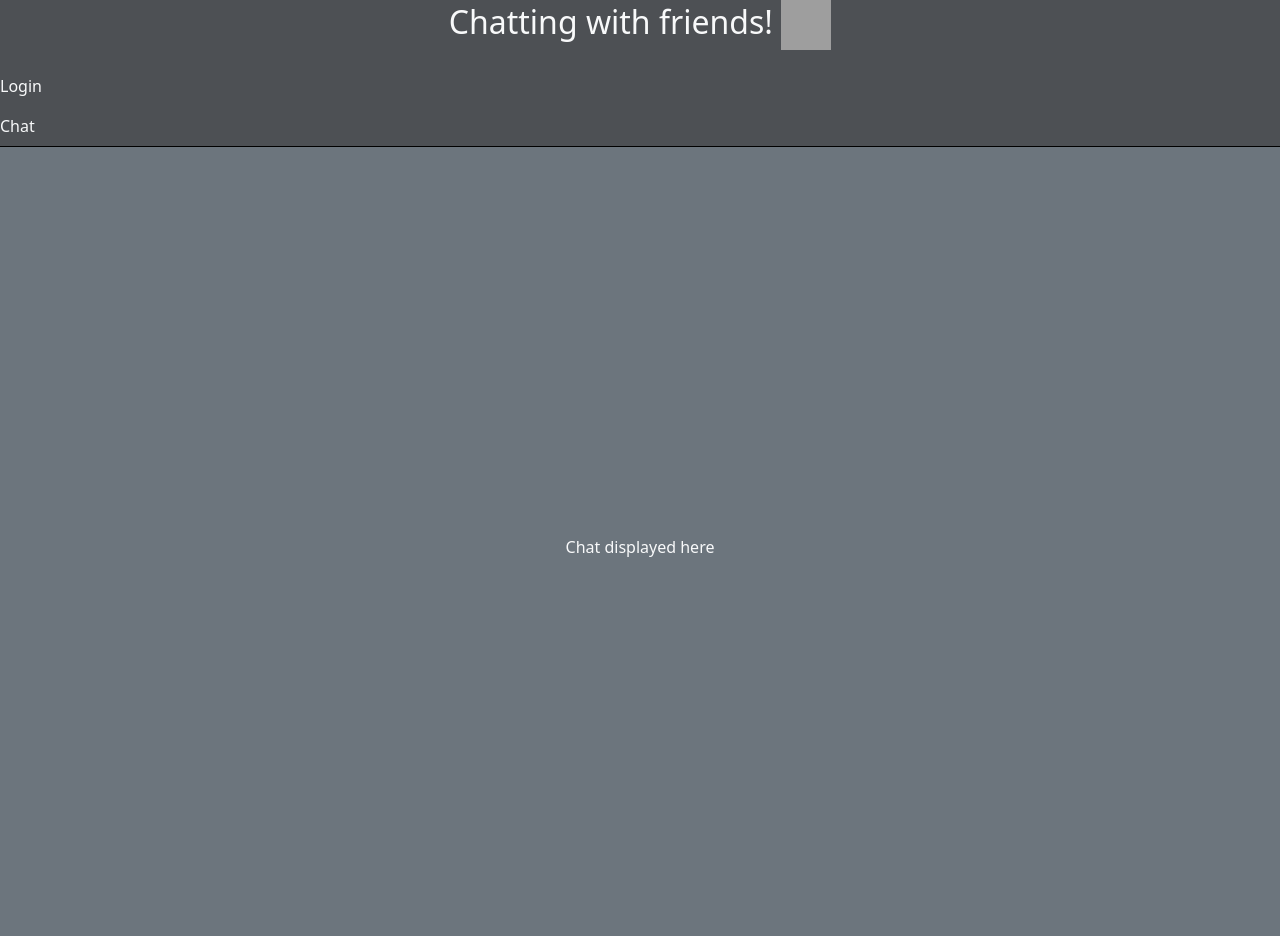
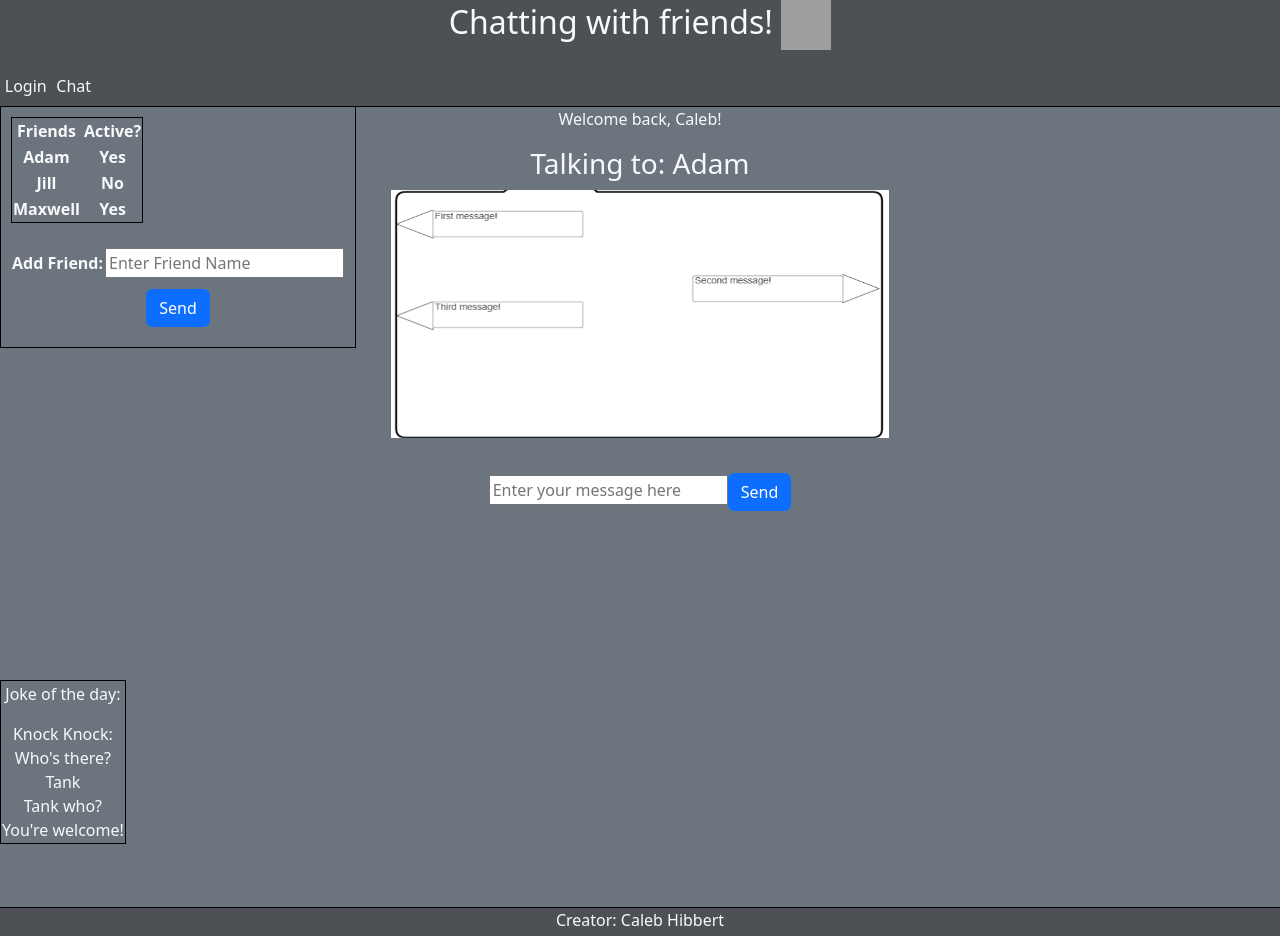
Before and after one commit to caleb-hibbert/Startup, a React (Vite) app: page /chat in a window 1280 px wide. Shown: the top 936 px of the page. Built offline with nearby package versions, Linux system fonts and the light colour scheme; grey boxes are pictures that could not be loaded.

Commit message:
mostly finished

```diff
--- a/chat.html
+++ /dev/null
@@ -1,72 +0,0 @@
-<!DOCTYPE html>
-<html lang="en">
-    <head>
-        <title>Chatting With Friends!</title>
-        <link rel="stylesheet" href="chatstyles.css" />
-        <link rel="icon" href="https://upload.wikimedia.org/wikipedia/commons/d/d1/Bubbles-alt-icon.png"/>
-        <meta name="viewport" content="width=device-width,initial-scale=1" />
-        <link href="https://cdn.jsdelivr.net/npm/bootstrap@5.2.3/dist/css/bootstrap.min.css" rel="stylesheet" integrity="sha384-rbsA2VBKQhggwzxH7pPCaAqO46MgnOM80zW1RWuH61DGLwZJEdK2Kadq2F9CUG65" crossorigin="anonymous">
-    </head>
-
-    <body>
-        <header>
-            <h2>Chatting With Friends!  <img src="https://upload.wikimedia.org/wikipedia/commons/d/d1/Bubbles-alt-icon.png" style="width:50px;height:50px;"></h2>
-        </header>
-
-        <main>
-            <p>Welcome back, Caleb!</p>
-            <h3> Talking to: Adam</h3>
-
-            <div id="friendlistplusbox">
-                <table id="friendlist">
-                <tr>
-                    <th>Friends</th>
-                    <th></th>
-                    <th>Active?</th>
-                </tr>
-                <tr><th>Adam</th> <th></th><th>Yes</th></tr>
-                <tr><th>Jill</th> <th></th><th>No</th></tr>
-                <tr><th>Maxwell</th> <th></th><th>Yes</th></tr>
-
-                </table>
-                <br>
-                <form>
-                    <tr><th>Add Friend: </th><th><input type="text" id="friendname" name="friendname" placeholder="Enter Friend Name"></th></tr>
-                    <button type="submit" class="btn btn-primary">Send</button>
-                </form>
-            </div>
-            <div>
-                <img id="chatbox" src="Chat window example.png" style="width:500px;height:250px;">
-            </div>
-            <br>
-            <form id="messageboxandsend">
-                <input type="text" id="message" name="message" placeholder="Enter your message here">
-                <button type="submit" class="btn btn-primary">Send</button>
-            </form>
-
-            <list id="jokebox">
-                <p>Joke of the day:</p>
-                <li">Knock Knock:</li>
-                <li>Who's there?</li>
-                <li>Tank</li>
-                <li>Tank who?</li>
-                <li>You're welcome!</li>
-            </list>
-            <nav id="returntologinpage">
-                <form method="get" action="index.html">
-                    <label for="returntologinpage:">Return to login page?</label>
-                    <button type="submit" class="btn btn-primary">Log out</button>
-                </form>
-            </nav>
-
-        </main>
-        <footer>
-            <span>Creator: Caleb Hibbert</span> <br>
-            <nav>
-                <a class="link" href="https://github.com/caleb-hibbert/Startup">Github</a>
-            </nav>
-        </footer>
-        <script src="https://cdn.jsdelivr.net/npm/@popperjs/core@2.11.6/dist/umd/popper.min.js" integrity="sha384-oBqDVmMz9ATKxIep9tiCxS/Z9fNfEXiDAYTujMAeBAsjFuCZSmKbSSUnQlmh/jp3" crossorigin="anonymous"></script>
-        <script src="https://cdn.jsdelivr.net/npm/bootstrap@5.2.3/dist/js/bootstrap.min.js" integrity="sha384-cuYeSxntonz0PPNlHhBs68uyIAVpIIOZZ5JqeqvYYIcEL727kskC66kF92t6Xl2V" crossorigin="anonymous"></script>
-    </body>
-</html>
--- a/login.html
+++ /dev/null
@@ -1,44 +0,0 @@
-<!DOCTYPE html>
-<html lang="en">
-    <head>
-        <title>CWF Login</title>
-        <link rel="stylesheet" href="indexstyles.css" />
-        <link rel="icon" href="https://upload.wikimedia.org/wikipedia/commons/d/d1/Bubbles-alt-icon.png"/>
-        <meta name="viewport" content="width=device-width,initial-scale=1" />
-        <link href="https://cdn.jsdelivr.net/npm/bootstrap@5.2.3/dist/css/bootstrap.min.css" rel="stylesheet" integrity="sha384-rbsA2VBKQhggwzxH7pPCaAqO46MgnOM80zW1RWuH61DGLwZJEdK2Kadq2F9CUG65" crossorigin="anonymous">
-    </head>
-
-    <body>
-        <header>
-            <h2>Chatting With Friends! <img src="https://upload.wikimedia.org/wikipedia/commons/d/d1/Bubbles-alt-icon.png" style="width:50px;height:50px;"></h2>
-        </header>
-
-        <main>
-            <div class="form-group">
-                <h2>Log in</h2>
-                <br>
-                <div>
-                    <form method="get" action="chat.html">
-                    <label for="username">Username:</label>
-                    <input type="username" id="username" name="username">
-                    </div>
-                    <br>
-                    <label for="password:">Password:&nbsp</label>
-                    <input type="password" id="passwordbox" name="varPassword" />
-                    <button type="submit" class="btn btn-primary">Submit</button>
-                    <br>
-                    <p>(First time? Just enter the username and password you'd like to use going forward!)</p>
-                </form>
-            </div>
-        </main>
-
-        <footer>
-            <span>Creator: Caleb Hibbert</span> <br>
-            <nav>
-                <a class="link" href="https://github.com/caleb-hibbert/Startup">Github</a>
-            </nav>
-        </footer>
-        <script src="https://cdn.jsdelivr.net/npm/@popperjs/core@2.11.6/dist/umd/popper.min.js" integrity="sha384-oBqDVmMz9ATKxIep9tiCxS/Z9fNfEXiDAYTujMAeBAsjFuCZSmKbSSUnQlmh/jp3" crossorigin="anonymous"></script>
-        <script src="https://cdn.jsdelivr.net/npm/bootstrap@5.2.3/dist/js/bootstrap.min.js" integrity="sha384-cuYeSxntonz0PPNlHhBs68uyIAVpIIOZZ5JqeqvYYIcEL727kskC66kF92t6Xl2V" crossorigin="anonymous"></script>
-    </body>
-</html>
--- a/src/app.css
+++ b/src/app.css
@@ -12,7 +12,7 @@ header{
 
 main{
     min-height: 100vh;
-    /* xtext-align: center; */
+    /* text-align: center; */
     background: rgba(0, 0, 0, 0.533);
     display: flex;
     justify-content: center;
@@ -38,13 +38,10 @@ h2{
     width: 60%;
     text-align: center;
 
-
-
-    /* text-align: center;
     margin-top: 10%;
     margin-right: 10%;
     margin-bottom: 20%;
-    margin-left: 25%; */
+    margin-left: 10%;
 
 
 
@@ -55,6 +52,22 @@ button {
 }
 
 
+menu {
+    flex: 1;
+    display: flex;
+    /*  overwrite Bootstrap so the menu does not wrap */
+    flex-direction: row !important;
+    list-style: none;
+}
+
+.navbar-brand {
+    padding-left: 0.3em;
+    border-bottom: solid rgb(182, 182, 182) thin;
+}
+
+menu .nav-item {
+    padding: 0 0.3em;
+}
 
 
 a.link{
@@ -69,7 +82,7 @@ footer{
     bottom: 0;
     width: 100%;
     text-align: center;
-    background: #797e8a;
+    background: #f7f7f734;
     border-top: thin black solid;
 
 }
--- a/src/app.jsx
+++ b/src/app.jsx
@@ -62,5 +62,5 @@ export default function App() {
 
 
 function NotFound() {
-    return <main className="container-fluid bg-secondary text-center">404: Return to sender. Address unknown.</main>;
-  }
+  return <main className="container-fluid bg-secondary text-center">404: Return to sender. Address unknown.</main>;
+}
--- a/src/chat/chat.jsx
+++ b/src/chat/chat.jsx
@@ -1,9 +1,55 @@
 import React from 'react';
+import "./chatstyles.css";
 
 export function Chat() {
   return (
     <main className="container-fluid bg-secondary text-center">
-      <div>Chat displayed here</div>
-    </main>
+        <title>CWF Chat</title>
+            <p>Welcome back, Caleb!</p>
+            <h3> Talking to: Adam</h3>
+
+            <div id="friendlistplusbox">
+                <table id="friendlist">
+                <tr>
+                    <th>Friends</th>
+                    <th></th>
+                    <th>Active?</th>
+                </tr>
+                <tr><th>Adam</th> <th></th><th>Yes</th></tr>
+                <tr><th>Jill</th> <th></th><th>No</th></tr>
+                <tr><th>Maxwell</th> <th></th><th>Yes</th></tr>
+
+                </table>
+                <br/>
+                <form>
+                    <tr><th>Add Friend: </th><th><input type="text" id="friendname" name="friendname" placeholder="Enter Friend Name"></input></th></tr>
+                    <button type="submit" className="btn btn-primary">Send</button>
+                </form>
+            </div>
+            <div>
+                <img id="chatbox" src="Chat window example.png" style={{width: "500px", height:"250px"}}></img>
+            </div>
+            <br/>
+            <form id="messageboxandsend">
+                <input type="text" id="message" name="message" placeholder="Enter your message here"></input>
+                <button type="submit" className="btn btn-primary">Send</button>
+            </form>
+
+            <ul id="jokebox">
+                <p>Joke of the day:</p>
+                <li>Knock Knock:</li>
+                <li>Who's there?</li>
+                <li>Tank</li>
+                <li>Tank who?</li>
+                <li>You're welcome!</li>
+            </ul>
+            <nav id="returntologinpage">
+                {/* <form method="get" action="index.html">
+                    <label for="returntologinpage:">Return to login page?</label>
+                    <button type="submit" className="btn btn-primary">Log out</button>
+                </form> */}
+            </nav>
+
+        </main>
   );
 }
--- a/chatstyles.css
+++ b/src/chat/chatstyles.css
@@ -1,7 +1,4 @@
-header{
-    background: #f7f7f734;
-    border-bottom: thin rgb(0, 0, 0) solid;
-}
+
 main{
     min-height: 100vh;
     background: rgba(22, 48, 120, 0.227);
@@ -25,7 +22,7 @@ main{
 }
 #friendlistplusbox{
     position: absolute;
-    top: 58px;
+    top: 106px;
     left: 0px;
     display:block;
     border: 1px solid black;
@@ -51,7 +48,7 @@ main{
 
 }
 
-@media (max-width: 1250px), (max-height: 400px){
+@media (max-width: 1120px), (max-height: 480px){
     #friendlistplusbox{
         display: none;
     }
@@ -75,13 +72,3 @@ a.link{
     font-weight: bold;
     color: blue;
 }
-footer{
-    position: bottom;
-    left: 0;
-    bottom: 0;
-    width: 100%;
-    text-align: center;
-    background: #797e8a;
-    border-top: thin black solid;
-
-}
--- a/src/login/login.jsx
+++ b/src/login/login.jsx
@@ -2,15 +2,17 @@ import React from 'react';
 export function Login() {
   return (
     <main className="container-fluid bg-secondary text-center">
+        <title>CWF Login</title>
         <div className="form-group">
             <h2>Log in</h2>
             <br/>
-            {/* <div> */}
+
                 <form method="get" action="chat.html">
                 <label for="username">Username:</label>
                 <input type="username" id="username" name="username"></input>
-            {/* </div> */}
+
                 <br/>
+
                 <label for="password:">Password:</label>
                 <input type="password" id="passwordbox" name="varPassword" />
                 <button type="submit" className="btn btn-primary">Submit</button>
```
